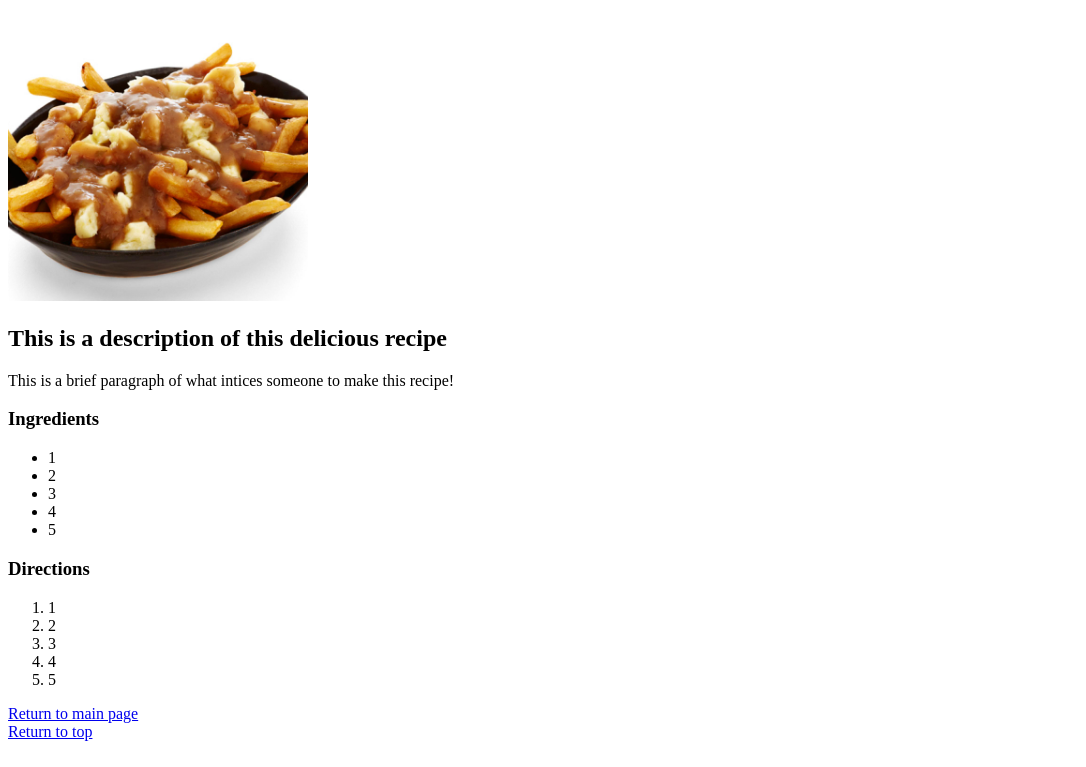
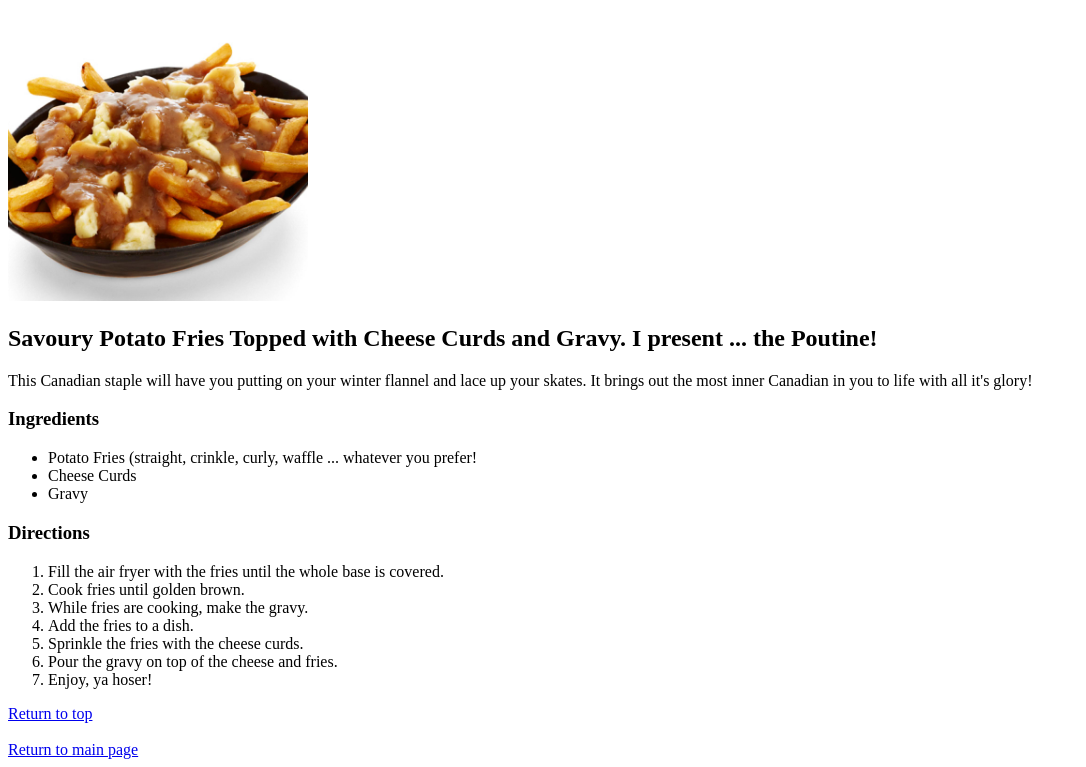
Before and after one commit to ashtonboschman/odin-recipes, a plain HTML site: page recipes/Poutine.html in a window 1280 px wide. Shown: the part 79-846 px from the top of the page, without its empty margins (0-1086 px from the left). Drawn offline with Linux system fonts and the light colour scheme.

Commit message:
Update Poutine.html
Added necessary details to the poutine recipe including a description, ingredients, and directions.

```diff
--- a/recipes/Poutine.html
+++ b/recipes/Poutine.html
@@ -12,9 +12,10 @@
 	</div>
 
 	<!-- Description -->
-	<h2>This is a description of this delicious recipe</h2>
+	<h2>Savoury Potato Fries Topped with Cheese Curds and Gravy. I present ... the Poutine!</h2>
 	<p>
-		This is a brief paragraph of what intices someone to make this recipe!
+		This Canadian staple will have you putting on your winter flannel and lace up your skates. It
+		brings out the most inner Canadian in you to life with all it's glory!
 	</p>
 
 	<!-- Ingredients -->
@@ -22,11 +23,9 @@
 
 	<!-- Unordered list of Ingredients -->
 	<ul>
-		<li>1</li>
-		<li>2</li>
-		<li>3</li>
-		<li>4</li>
-		<li>5</li>
+		<li>Potato Fries (straight, crinkle, curly, waffle ... whatever you prefer!</li>
+		<li>Cheese Curds</li>
+		<li>Gravy</li>
 	</ul>
 
 	<!-- Directions -->
@@ -34,21 +33,27 @@
 
 	<!-- Ordered list of Directions -->
 	<ol>
-		<li>1</li>
-		<li>2</li>
-		<li>3</li>
-		<li>4</li>
-		<li>5</li>
+		<li>Fill the air fryer with the fries until the whole base is covered.</li>
+		<li>Cook fries until golden brown.</li>
+		<li>While fries are cooking, make the gravy.</li>
+		<li>Add the fries to a dish.</li>
+		<li>Sprinkle the fries with the cheese curds.</li>
+		<li>Pour the gravy on top of the cheese and fries.</li>
+		<li>Enjoy, ya hoser!</li>
 	</ol>
+
+	<!-- Adding button for user to return back to the top of the page -->
+	</div>
+		<a href="#top" title="Return to top">Return to top</a>
+	<div>
+
+	<!-- Adding a break in the page to separate the buttons -->
+	<br>
 
 	<!-- Adding button for user to return back to the main page -->
 	</div>
 		<a href="../index.html" title="Return to main page">Return to main page</a>
 	<div>
 
-	<!-- Adding button for user to return back to the top of the page -->
-	</div>
-		<a href="#top" title="Return to top">Return to top</a>
-	<div>
   </body>
 </html>
```
